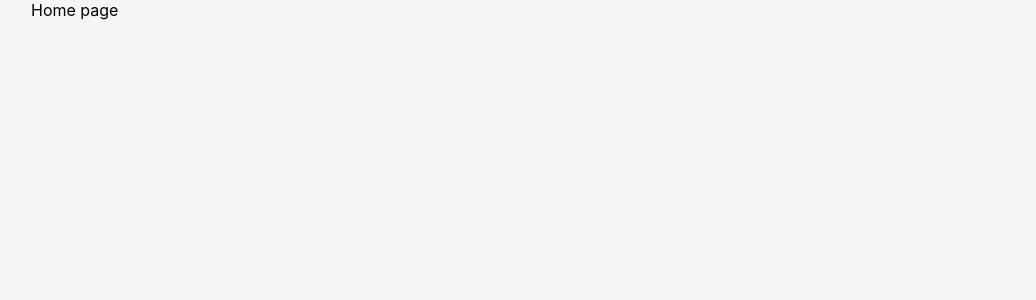
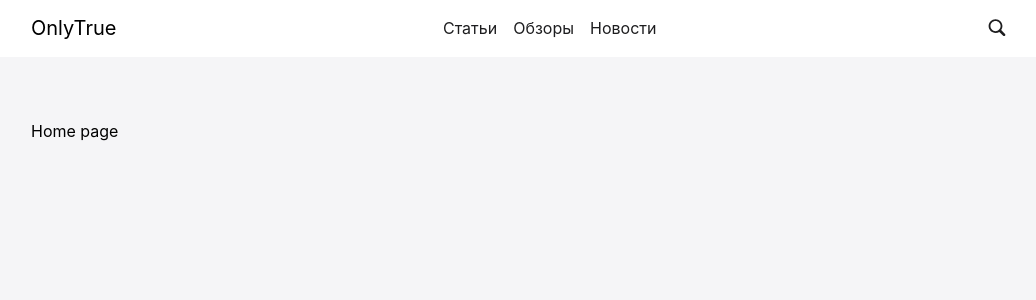
Before and after one commit to HerrShmulke/blog-on-vue, a Vue app: page / in a window 1280 px wide. Shown: the top 300 px of the page, without its empty margins (119-1155 px from the left). Built offline with nearby package versions, Linux system fonts and the light colour scheme.

Commit message:
feat: add header component

```diff
--- /dev/null
+++ b/src/components/layout/TheHeader/index.vue
@@ -0,0 +1,176 @@
+<template>
+  <div class="header">
+    <FadeTransition>
+      <div v-if="isFocused" class="header__overlay" @click="blur"></div>
+    </FadeTransition>
+    <header class="header__wrapper" :class="{ 'header__wrapper--open': isFocused }">
+      <VContainer class="header__container">
+        <SearchShowTransition>
+          <div v-show="!isFocused" :style="getDelayStyle(0)" class="header__logo-wrapper">
+            OnlyTrue
+          </div>
+        </SearchShowTransition>
+
+        <SearchShowTransitionGroup tag="nav" class="header__nav-wrapper">
+          <RouterLink
+            v-for="(route, index) of $options.ROUTES"
+            v-show="!isFocused"
+            :key="route.id"
+            :to="route.name"
+            :style="getDelayStyle(index + 1)"
+            class="header__link"
+          >
+            {{ route.text }}
+          </RouterLink>
+        </SearchShowTransitionGroup>
+
+        <SearchShowTransition>
+          <div v-show="!isFocused" :style="getDelayStyle(4)" class="header__actions-container">
+            <FadeFastTransition mode="out-in">
+              <VButtonIcon
+                class="header__search-button"
+                aria-label="Открыть окно поиска"
+                @click="focus"
+              >
+                <MagnifyingGlassIcon />
+              </VButtonIcon>
+            </FadeFastTransition>
+          </div>
+        </SearchShowTransition>
+
+        <TheSidebarSearchField v-if="isFocused" @close="blur" />
+      </VContainer>
+    </header>
+  </div>
+</template>
+
+<script>
+// Components
+import VContainer from '@/components/ui/VContainer.vue';
+import VButtonIcon from '@/components/ui/VButtonIcon.vue';
+import MagnifyingGlassIcon from '@/components/icons/MagnifyingGlassIcon.vue';
+import FadeTransition from '@/components/transitions/FadeTransition.vue';
+import FadeFastTransition from '@/components/transitions/FadeFastTransition.vue';
+import SearchShowTransition from '@/components/transitions/SearchShowTransition.vue';
+import SearchShowTransitionGroup from '@/components/transitions/SearchShowTransitionGroup.vue';
+import TheSidebarSearchField from './SearchField.vue';
+
+const DELAY_COUNT_DISAPPEARING_ITEMS = 5;
+const DELAY_STEP = 35;
+const ROUTES = [
+  { id: 0, name: '#', text: 'Статьи' },
+  { id: 1, name: '#', text: 'Обзоры' },
+  { id: 2, name: '#', text: 'Новости' },
+];
+
+export default {
+  name: 'TheHeader',
+
+  components: {
+    VContainer,
+    VButtonIcon,
+    MagnifyingGlassIcon,
+    FadeTransition,
+    FadeFastTransition,
+    SearchShowTransition,
+    SearchShowTransitionGroup,
+    TheSidebarSearchField,
+  },
+
+  data: () => ({
+    isFocused: false,
+  }),
+
+  methods: {
+    focus() {
+      this.isFocused = true;
+    },
+
+    blur() {
+      this.isFocused = false;
+    },
+
+    getDelay(order) {
+      return this.isFocused
+        ? DELAY_COUNT_DISAPPEARING_ITEMS * DELAY_STEP - order * DELAY_STEP
+        : order * DELAY_STEP;
+    },
+
+    getDelayStyle(order) {
+      return `animation-delay: ${this.getDelay(order)}ms !important`;
+    },
+  },
+
+  ROUTES,
+};
+</script>
+
+<style lang="scss">
+.header {
+  margin-bottom: 64px;
+  min-height: 57px;
+
+  &__wrapper {
+    padding: 14px 0;
+    position: sticky;
+    top: 0;
+    min-height: 57px;
+    background-color: $color-white-200;
+
+    &--open {
+      z-index: 1000;
+    }
+  }
+
+  &__wrapper--open,
+  &__overlay {
+    position: fixed;
+    top: 0;
+    width: 100%;
+  }
+
+  &__overlay {
+    height: 100vh;
+    background-color: rgba(0, 0, 0, 0.4);
+  }
+
+  &__logo-wrapper {
+    display: flex;
+    font-size: 20px;
+  }
+
+  &__link {
+    color: $color-blue-20;
+    text-decoration: none;
+    font-size: inherit;
+
+    &:hover {
+      color: $color-blue-100;
+    }
+  }
+
+  &__container {
+    display: flex;
+    flex-direction: row;
+    align-items: center;
+    justify-content: space-between;
+    position: relative;
+  }
+
+  &__nav-wrapper {
+    grid-template-columns: repeat(auto-fit, minmax(0, min-content));
+    justify-content: center;
+    column-gap: 16px;
+    display: grid;
+    flex-grow: 1;
+  }
+
+  &__search-button {
+    color: $color-blue-20;
+
+    &:hover {
+      color: $color-blue-100;
+    }
+  }
+}
+</style>
--- a/src/layouts/Default.vue
+++ b/src/layouts/Default.vue
@@ -1,15 +1,18 @@
 <template>
-  <header>
-    <nav> </nav>
-  </header>
+  <TheHeader />
   <div :class="[$style.main]">
     <RouterView />
   </div>
 </template>
 
 <script>
+// Components
+import TheHeader from '@/components/layout/TheHeader';
+
 export default {
   name: 'DefaultLayout',
+
+  components: { TheHeader },
 };
 </script>
 
```
